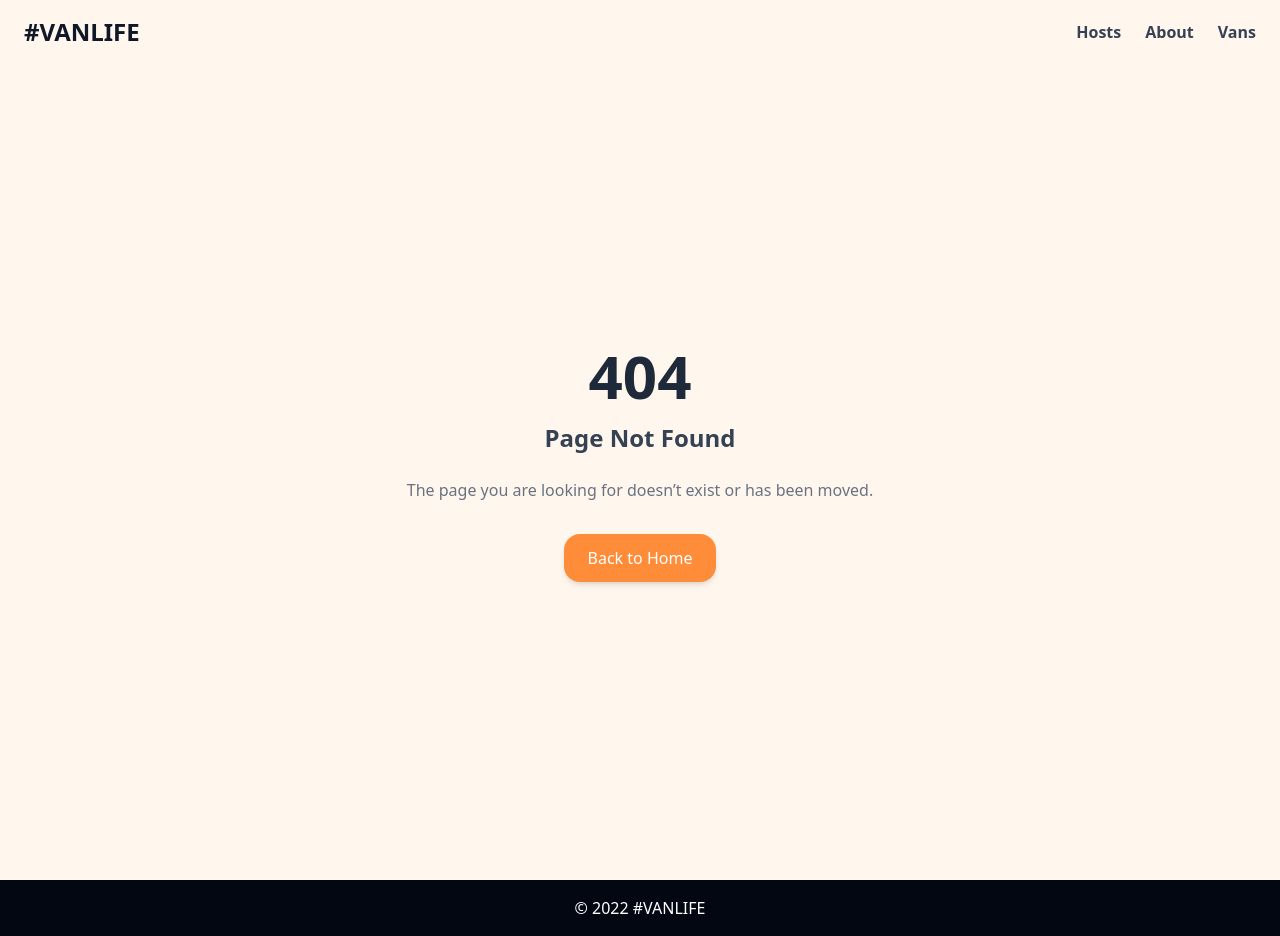
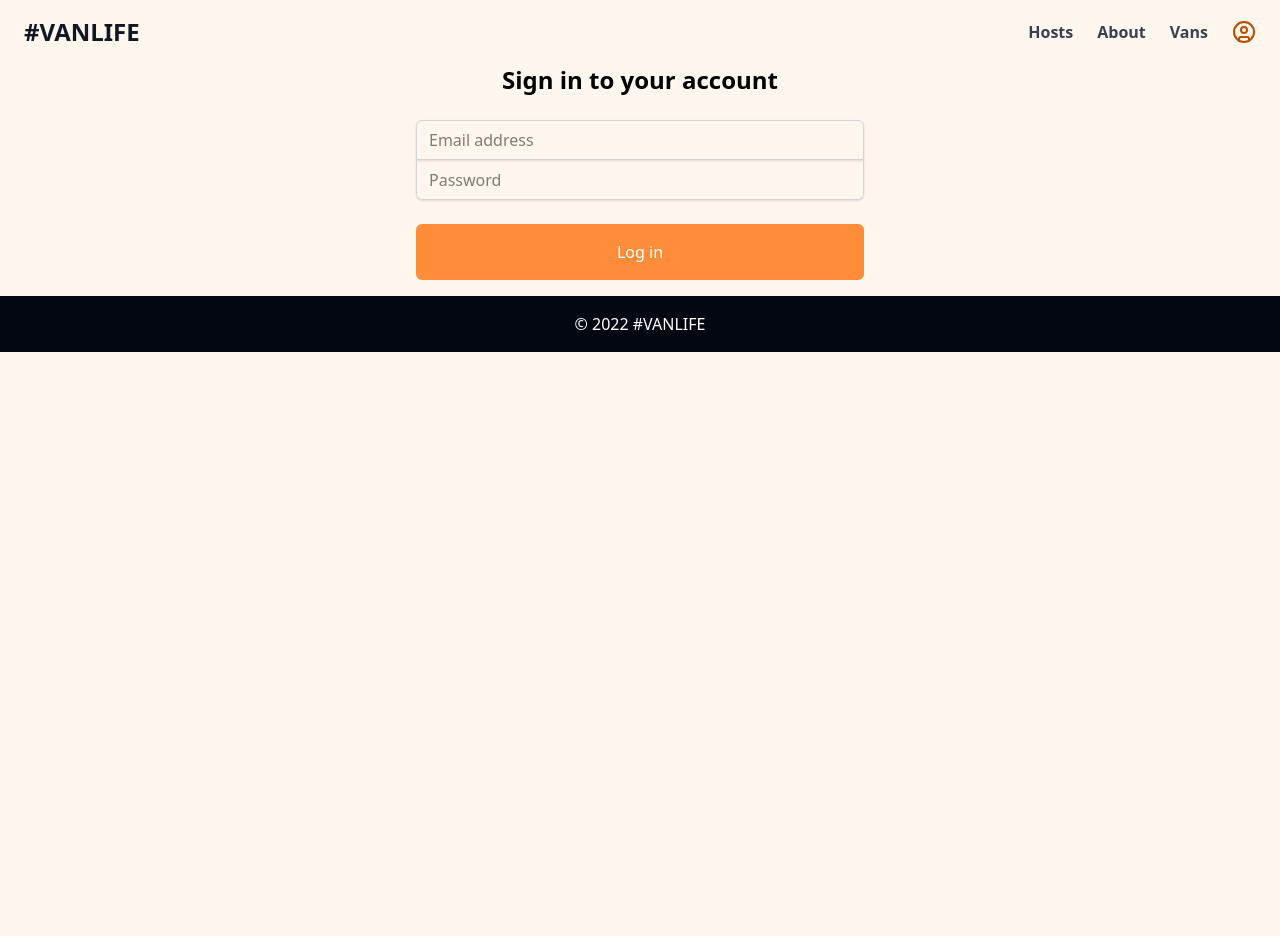
Before and after one commit to gasanashema/React-router, a React (Vite) app in the folder vanlife/: page /login in a window 1280 px wide. Before the commit this address had no page. After the commit the page ends 800 px from the top, so only its background shows below. Built offline with nearby package versions, Linux system fonts and the light colour scheme; what miragejs would draw is missing.

Commit message:
added login page

```diff
--- a/vanlife/package.json
+++ b/vanlife/package.json
@@ -11,6 +11,7 @@
   },
   "dependencies": {
     "@tailwindcss/vite": "^4.1.11",
+    "lucide-react": "^0.540.0",
     "react": "^19.1.1",
     "react-dom": "^19.1.1",
     "react-router-dom": "^6.4.3",
--- a/vanlife/src/App.tsx
+++ b/vanlife/src/App.tsx
@@ -16,11 +16,13 @@ import Pricing from "./pages/Host/HostVanDetail/Pricing"
 import Photos from "./pages/Host/HostVanDetail/Photos"
 import NotFount404 from "./pages/NotFount404"
 import Error from "./pages/Error"
+import Login from "./pages/Login"
 function App() {
   const router = createBrowserRouter(createRoutesFromElements(
     <Route path="/" element={<Layout />}>
       <Route index element={<Home />} />
       <Route path="about" element={<About />} />
+      <Route path="login" element={<Login />} />
       <Route path="vans" element={<Vans />} loader={vansPageLoader} errorElement={<Error/>}/>
       <Route path="vans/:id" element={<VanDetail />} />
       {/* Host */}
--- a/vanlife/src/components/Header.tsx
+++ b/vanlife/src/components/Header.tsx
@@ -1,3 +1,4 @@
+import { CircleUser } from "lucide-react"
 import { NavLink } from "react-router-dom"
 const Header = () => {
   return (
@@ -34,6 +35,9 @@ const Header = () => {
       >
         Vans
       </NavLink>
+      <NavLink to="login" className={({ isActive }: { isActive: boolean }) =>
+           isActive ? "hover:text-gray-900 font-semibold text-amber-700" : "text-gray-700 hover:text-gray-900 font-semibold"
+        }><CircleUser /></NavLink>
     </div>
   </nav>
 </header>
--- /dev/null
+++ b/vanlife/src/pages/Login.tsx
@@ -0,0 +1,47 @@
+import React, { useState } from 'react'
+
+const Login = () => {
+    const [loginFormData,setLoginFormData] = useState({email:'',password:''});
+
+    function handleSubmit(e){
+        e.preventDefault();
+        console.log(loginFormData);
+    }
+    function handleChange(e){
+        const {name,value} = e.targert;
+        setLoginFormData(prev=>({...prev,[name]:value}));
+    }
+
+  return (
+    <div className="flex flex-col items-center px-7">
+  <h1 className="text-2xl font-semibold mb-6">Sign in to your account</h1>
+  <form onSubmit={handleSubmit} className="flex flex-col w-full max-w-md">
+    <input
+      name="email"
+      onChange={handleChange}
+      type="email"
+      placeholder="Email address"
+      value={loginFormData.email}
+      className="border border-gray-300 h-10 px-3 font-inter shadow-sm font-normal focus:outline-none rounded-t-md"
+    />
+    <input
+      name="password"
+      onChange={handleChange}
+      type="password"
+      placeholder="Password"
+      value={loginFormData.password}
+      className="border border-gray-300 border-t-0 h-10 px-3 font-inter shadow-sm font-normal focus:outline-none rounded-b-md"
+    />
+    <button
+      type="submit"
+      className="bg-[#FF8C38] text-white rounded-md h-14 mt-6 font-inter font-medium hover:opacity-90 transition"
+    >
+      Log in
+    </button>
+  </form>
+</div>
+
+  )
+}
+
+export default Login
```
Also changed, not shown: 1 other file (tests, documents, lock files or other folders).
